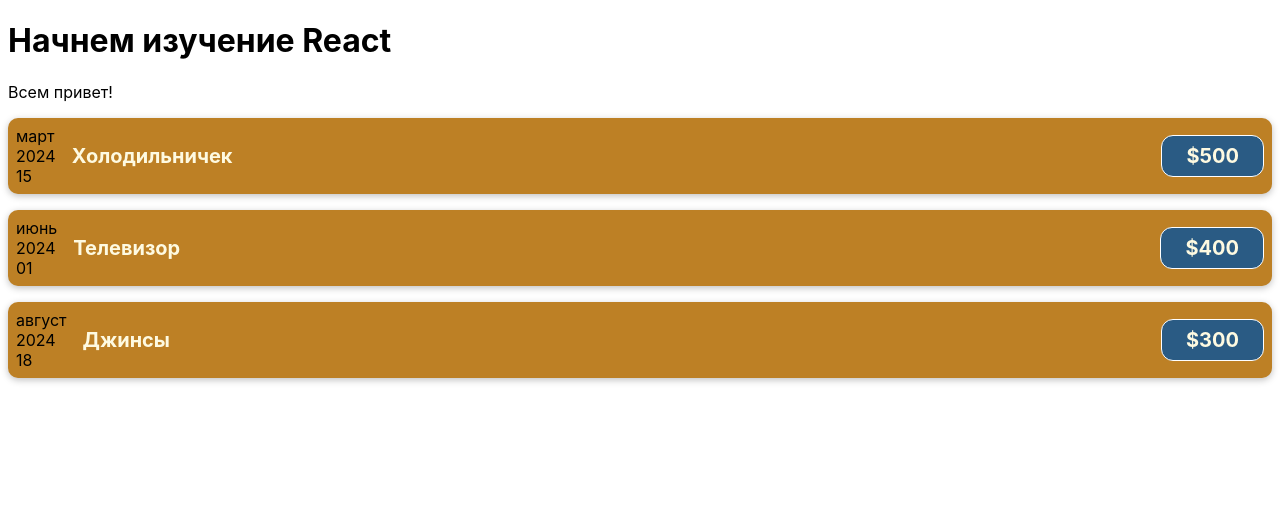
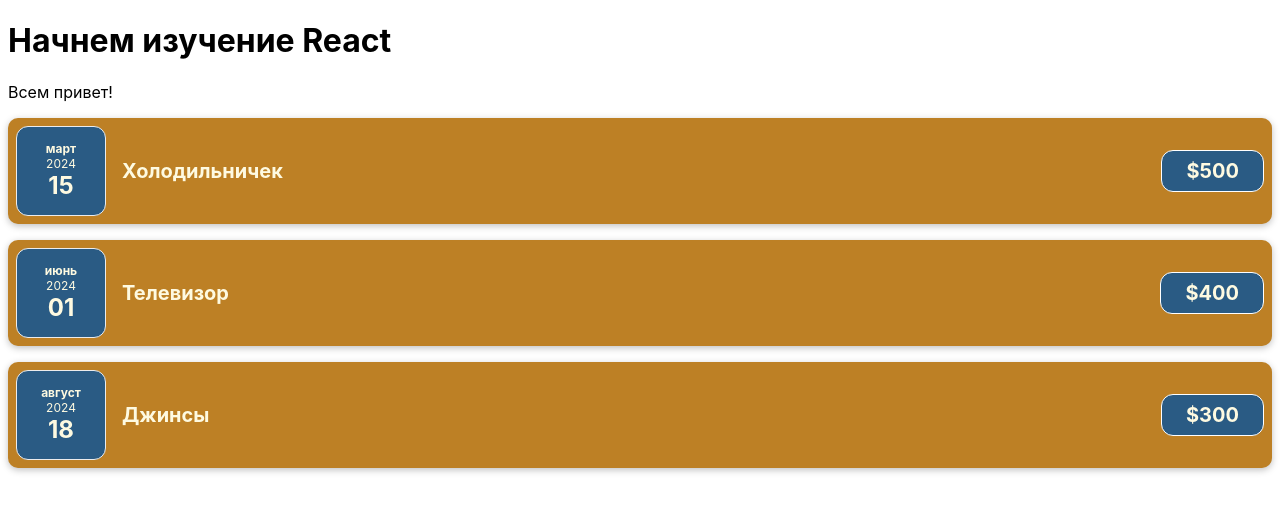
Before and after one commit to veb3sol/react-course-app, a JavaScript app: page / in a window 1280 px wide. Shown: the top 512 px of the page. Built offline with nearby package versions, Linux system fonts and the light colour scheme.

Commit message:
less1_2_16

```diff
--- a/src/App.js
+++ b/src/App.js
@@ -30,9 +30,9 @@
     <div>
       <h1>Начнем изучение React</h1>
       <p>Всем привет!</p>
-      <CostItem date={costs[0].date} description={costs[0].description} amount={costs[0].amount}></CostItem>
-      <CostItem date={costs[1].date} description={costs[1].description} amount={costs[1].amount}></CostItem>
-      <CostItem date={costs[2].date} description={costs[2].description} amount={costs[2].amount}></CostItem>
+      <CostItem date={costs[0].date} description={costs[0].description} amount={costs[0].amount} />
+      <CostItem date={costs[1].date} description={costs[1].description} amount={costs[1].amount} />
+      <CostItem date={costs[2].date} description={costs[2].description} amount={costs[2].amount} />
     </div>
   );
 }
--- /dev/null
+++ b/src/components/CostDate.css
@@ -0,0 +1,26 @@
+.cost-date {
+    display: flex;
+    flex-direction: column;
+    width: 5.5rem;
+    height: 5.5rem;
+    border: 1px solid #ececec;
+    background-color: #2a5b84;
+    color: #fefae1;
+    border-radius: 12px;
+    align-items: center;
+    justify-content: center;
+  }
+
+  .cost-date__month {
+    font-size: 0.75rem;
+    font-weight: bold;
+  }
+
+  .cost-date__year {
+    font-size: 0.75rem;
+  }
+
+  .cost-date__day {
+    font-size: 1.5rem;
+    font-weight: bold;
+  }
--- a/src/components/CostDate.js
+++ b/src/components/CostDate.js
@@ -1,3 +1,17 @@
-function CostDate(){
+import "./CostDate.css"
 
+function CostDate(props){
+    const month = props.date.toLocaleString("ru-RU", {month:"long"})
+    const year = props.date.getFullYear()
+    const day = props.date.toLocaleString("ru-RU", {day:"2-digit"})
+
+    return (
+        <div className="cost-date">
+                <div className="cost-date__month">{month}</div>
+                <div className="cost-date__year">{year}</div>
+                <div className="cost-date__day">{day}</div>
+        </div>
+    )
 }
+
+export default CostDate;
--- a/src/components/CostItem.js
+++ b/src/components/CostItem.js
@@ -1,17 +1,12 @@
 import './CostItem.css';
+import CostDate from './CostDate';
 
 function CostItem(props){
 
-    const month = props.date.toLocaleString("ru-RU", {month:"long"})
-    const year = props.date.getFullYear()
-    const day = props.date.toLocaleString("ru-RU", {day:"2-digit"})
+
 
     return (<div className="cost-item">
-            <div>
-                <div>{month}</div>
-                <div>{year}</div>
-                <div>{day}</div>
-            </div>
+            <CostDate date={props.date}/>
             <div className='cost-item__description'>
                 <h2>{props.description}</h2>
                 <div className="cost-item__price">${props.amount}</div>
```
